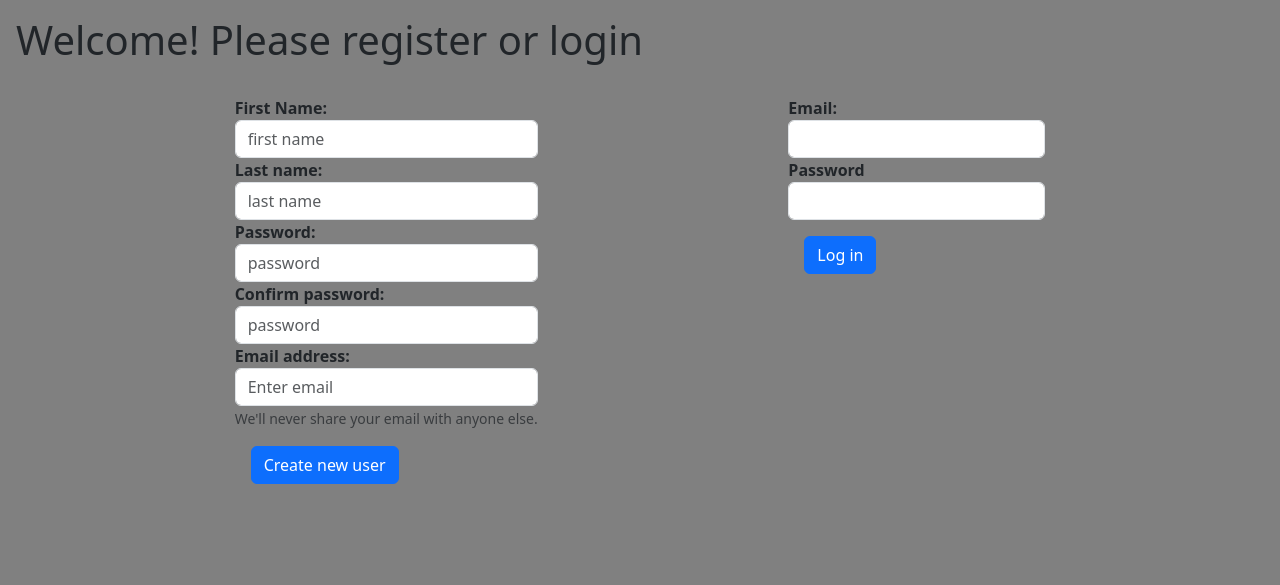
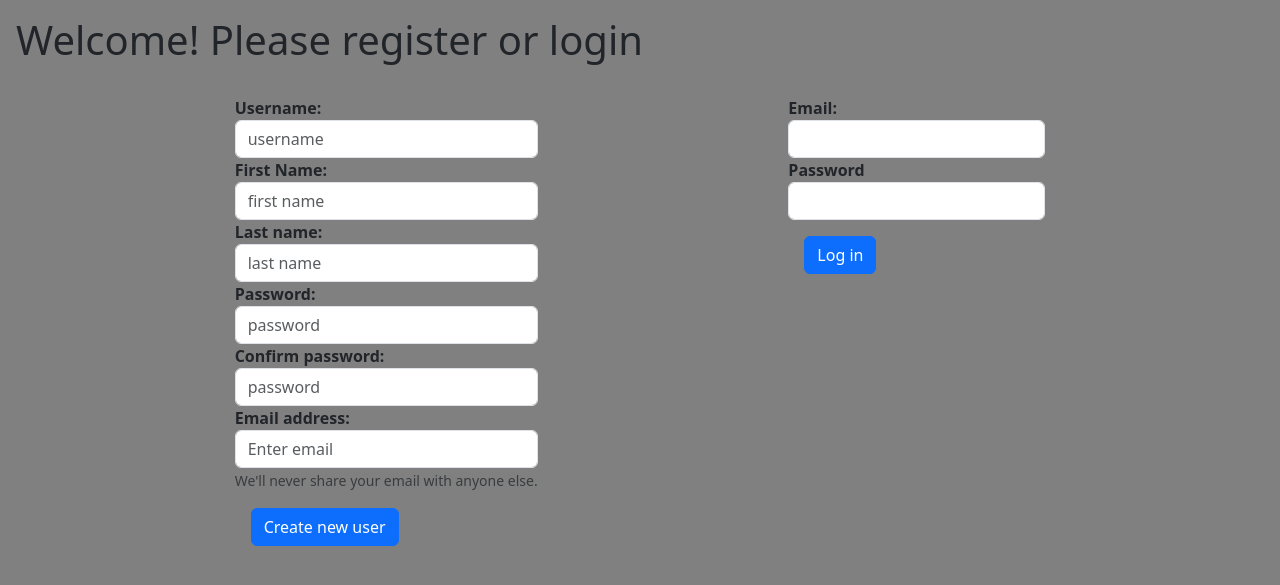
Before and after one commit to danielSmirn0v/create_playlist, a Flask app: template playlist/templates/register.html in a window 1280 px wide. Shown: the top 585 px of the page. Run offline with Flask 2, Linux system fonts and the light colour scheme; the template is opened without the code that fills it, so the values that code supplies are empty.

Commit message:
added all the html files, add_to_playlist,edit_playlist,list_playlist_base,list_playlist_in_session, new_playlist, update_user_info, update_user,user_genre_playlist_list

```diff
--- a/playlist/templates/register.html
+++ b/playlist/templates/register.html
@@ -25,6 +25,10 @@
             <form action="/create"  method = 'POST'>
                 <input type="hidden" name='action' value="register">
                 <div class="form-group" >
+                    <div class="form-group" style="font-weight: bold;">
+                        <label for="username" >Username:</label>
+                        <input type="text" class="form-control" name="username" id="first" placeholder="username">
+                    </div>
                     <div class="form-group" style="font-weight: bold;">
                         <label for="first" >First Name:</label>
                         <input type="text" class="form-control" name="first_name" id="first" placeholder="first name">
```
Also changed, not shown: playlist/templates/add_to_playlist.html (added), playlist/templates/edit_playlist.html (added), playlist/templates/list_playlist_base.html (added), playlist/templates/list_playlist_in_session.html (added), playlist/templates/new_playlist.html (added), playlist/templates/update_user_info.html (added), playlist/templates/updated_user.html (added), playlist/templates/user_genre_playlist_list.html (added), 1 other file.
